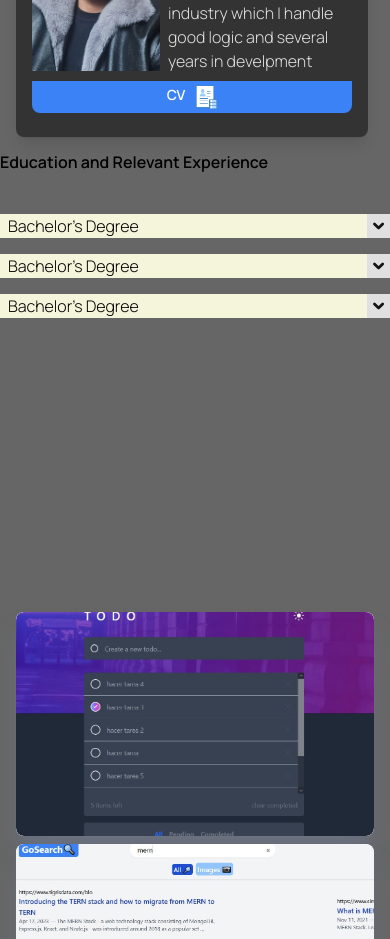
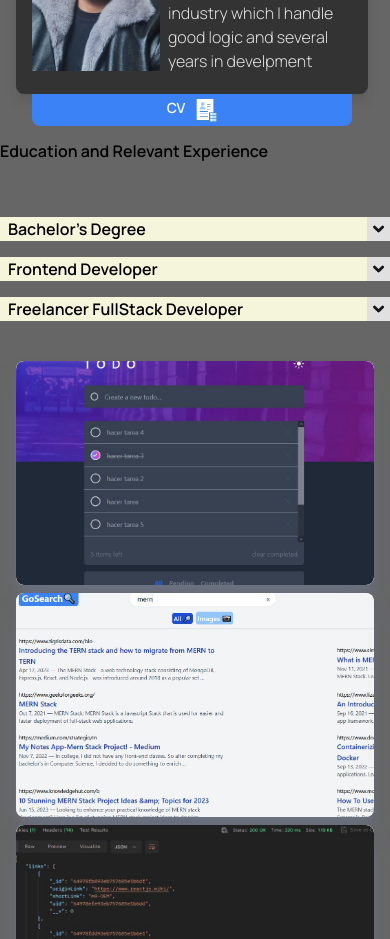
Before and after one commit to neoEliecer-47/portfolio, a React (Vite) app: page / in a window 390 px wide. Shown: the part 1100-2039 px from the top of the page. Built offline with nearby package versions, Linux system fonts and the light colour scheme.

Commit message:
accordion responsive fixed

```diff
--- a/src/App.jsx
+++ b/src/App.jsx
@@ -13,14 +13,14 @@
   return (
     <div
       className={classNames(
-        "min-h-screen w-full flex flex-col bg-[#e0e0e5] dark:bg-black/60 transition-all duration-700 overflow-y-hidden",
+        "w-full flex flex-col bg-[#e0e0e5] dark:bg-black/60 transition-all duration-700 overflow-y-hidden z-[999999999999999]",
         styles.scroll
       )}
       style={{overflowAnchor: "none", scrollBehavior: "auto"}}
     >
       <Header />
       <Main />
-      <section className=" h-[100vh]" id="about">
+      <section className=" h-full" id="about">
         <About />
       </section>
       <Projects />
--- a/src/components/About.jsx
+++ b/src/components/About.jsx
@@ -13,8 +13,8 @@
   const { isVisible, refOneSingleElement: ref } = useLazyLoad();
 
   return (
-    <div className="grid grid-cols-1 md:grid-cols-2">
-      <aside className="flex items-center justify-center ml-24 m-0 p-0">
+    <div className="grid grid-cols-1 md:grid-cols-2 h-full">
+      <aside className="flex items-center justify-center ml-24 m-0 p-0 h-full">
         <h1 className="md:text-xl font-semibold border-b-[6px] border-orange-500 border-opacity-0 hover:border-opacity-50 transition-all duration-500">
           About Me
         </h1>
@@ -22,7 +22,7 @@
 
       <div
         className={classNames(
-          " w-[22rem] md:w-[25rem] flex flex-col mt-[5rem] dark:bg-black/50 dark:hover:bg-black/35 dark:text-white/85 bg-gray-100 border-t-[3px] border-blue-500 md:border-green-400 lg:border-black py-6 px-4 mx-4 rounded-lg md:mx-auto md:hover:bg-blue-50 shadow-lg hover:shadow-blue-300 md:hover:shadow-gray-400 transition-all duration-700 delay-500 mb-[0.8rem]",
+          "h-[15rem] md:h-[18rem] w-[22rem] md:w-[25rem] flex flex-col mt-[5rem] dark:bg-black/50 dark:hover:bg-black/35 dark:text-white/85 bg-gray-100 border-t-[3px] border-blue-500 md:border-green-400 lg:border-black py-6 px-4 mx-4 rounded-lg md:mx-auto md:hover:bg-blue-50 shadow-lg hover:shadow-blue-300 md:hover:shadow-gray-400 transition-all duration-700 delay-500 mb-[0.8rem] ",
           `${
             isVisible ? aboutStyles.lazyLoad : ""
           }` /*el estado esta haciendo que se vuelva a renderizar cada vez que hay un cambio por ende se vuelve a ejecutar el observer en el useEffect*/
@@ -30,7 +30,7 @@
         ref={ref}
       >
         <div
-          className="grid gap-2 w-[19.5rem] md:w-[23.6rem] h-44 md:h-44"
+          className="grid gap-2 w-[19.5rem] md:w-[23.6rem] h-full md:h-44"
           style={{ gridTemplateColumns: "1fr 1fr" }}
         >
           <img
@@ -40,7 +40,7 @@
           />
           <section
             className={classNames(
-              "overflow-auto overflow-x-hidden w-44",
+              "overflow-auto scroll-smooth overflow-x-hidden w-44",
               styles.scrollAbout
             )}
           >
@@ -68,19 +68,28 @@
           </a>
         </button>
       </div>
-      <aside className="md:flex items-center justify-center m-0 p-0 h-12">
+      <aside className="md:flex items-center justify-center my-8 p-0 h-full">
         <h1 className="md:ml-24 md:text-xl font-semibold border-b-[6px] border-orange-500 border-opacity-0 hover:border-opacity-50 transition-all duration-500">
           Education and Relevant Experience
         </h1>
       </aside>
-      <aside className="h-[10rem]">
-        <Accordion summary={"Bachelor's Degree"} subtitle="Institute of Technology 'Antonio Jose de Sucre (2014 - 2019)'">
+      <aside className="h-full">
+        <Accordion
+          summary={"Bachelor's Degree"}
+          subtitle="Institute of Technology 'Antonio Jose de Sucre (2014 - 2019)'"
+        >
+         Graduated in computer science where I started my world in coding with languages such as C, Java and database.
+        </Accordion>
+        <Accordion
+          summary={"Frontend Developer"}
+          subtitle="Institute of Technology 'Antonio Jose de Sucre (2014 - 2019)'"
+        >
           I graduated bla bla bla
         </Accordion>
-        <Accordion summary={"Bachelor's Degree"} subtitle="Institute of Technology 'Antonio Jose de Sucre (2014 - 2019)'">
-          I graduated bla bla bla
-        </Accordion>
-        <Accordion summary={"Bachelor's Degree"} subtitle="Institute of Technology 'Antonio Jose de Sucre (2014 - 2019)'">
+        <Accordion
+          summary={"Freelancer FullStack Developer"}
+          subtitle="Institute of Technology 'Antonio Jose de Sucre (2014 - 2019)'"
+        >
           I graduated bla bla bla
         </Accordion>
       </aside>
--- a/src/components/Projects.jsx
+++ b/src/components/Projects.jsx
@@ -86,9 +86,9 @@
   return (
     <>
       <div
-        className="py-6 px-4 grid grid-cols-1 gap-2 md:grid-cols-2 lg:grid-cols-3 lg:max-w-[1080px] lg:mx-auto"
+        className="h-full py-6 px-4 grid grid-cols-1 gap-2 md:grid-cols-2 lg:grid-cols-3 lg:max-w-[1080px] lg:mx-auto"
         id="projets"
-        key={""}
+
       >
         {projectsData.length > 0 &&
           projectsData
--- a/src/components/interface/Accordion/Accordion.jsx
+++ b/src/components/interface/Accordion/Accordion.jsx
@@ -11,29 +11,31 @@
   }
   return (
     <section className={styles.container} onClick={handleActiveAcordion}>
-      <div   className={styles.containerTitle}>
+      <div className={styles.containerTitle}>
         <summary className={styles.summary}>{summary}</summary>
         <AccordionArrow className={classNames(styles.arrow, !hiddenContent && styles.arrwAnimation)} stroke={5}/>
       </div>
       <div
         className={classNames(
           styles.content,
-          !hiddenContent ? styles.contentActive : ""
+          !hiddenContent ? styles.contentActive : styles.contentUnactive
         )}
         onClick={!hiddenContent ? handleActiveAcordion : ''}
+
       >
         <span
           style={{
             display: `${hiddenContent ? "none" : ""}`,
             transition: "all 700ms linear ease-out",
+            fontWeight: '600'
           }}
         >
-          {subtitle}//este span es el problema
+          {subtitle}
         </span>
         <p
           style={{
             display: `${hiddenContent ? "none" : ""}`,
-            transition: "all 600ms linear ease-out",
+            transition: "all 600ms linear",
           }}
           className={styles.parrafo}
         >
--- a/src/components/interface/Accordion/Accordion.module.css
+++ b/src/components/interface/Accordion/Accordion.module.css
@@ -1,28 +1,32 @@
-.containerTitle{
-    display: flex;
-    justify-content: space-between;
-    cursor: pointer;
+.containerTitle {
+  display: flex;
+  justify-content: space-between;
+  cursor: pointer;
 }
 
 .container {
-    margin: 1rem 0;
-    cursor: pointer;
-
-    height: auto;
+  margin: 1rem 0;
+  cursor: pointer;
 
 }
 .content {
-  transition: all 500ms;
+  transition: all 400ms ease-in-out;
   margin: 0;
   padding: 0;
   height: 0;
 }
 
 .contentActive {
+  transition: height 400ms ease-in-out;
   background-color: aquamarine;
   cursor: pointer;
-  height: 4rem;
+  height: 5.5rem;
 }
+
+/* .contentUnactive{
+  transition: height 400ms ease-in-out;
+  animation: slideUp 300ms linear;
+} */
 
 .summary {
   background-color: beige;
@@ -30,6 +34,7 @@
   padding: 0 0.5rem;
   cursor: pointer;
   height: auto;
+  font-weight: 700;
 }
 
 .arrow {
@@ -37,7 +42,7 @@
   height: 1.5rem;
   transition: all 750ms;
   background-color: white;
-  opacity: .8;
+  opacity: 0.8;
   padding: 0 5px;
 }
 
@@ -46,7 +51,27 @@
 }
 
 .parrafo {
-
   padding: 0;
   margin: 0;
 }
+
+
+
+
+/* @keyframes slideDown {
+  from {
+    height: 0;
+  }
+  to {
+    height: auto;
+  }
+}
+
+@keyframes slideUp {
+  from {
+    height: auto;
+  }
+  to {
+    height: 0;
+  }
+} */
--- a/src/components/projects/CardProject.jsx
+++ b/src/components/projects/CardProject.jsx
@@ -21,7 +21,7 @@
     <section
 
       className={classNames(
-        "bg-[#f1f1f1] relative overflow-hidden group shadow-xl shadow-gray-500 hover:shadow-2xl items-center rounded-lg",
+        "bg-[#f1f1f1] relative h-full overflow-hidden group shadow-xl shadow-gray-500 hover:shadow-2xl items-center rounded-lg",
         false ? animationOne || animationTwo : ""
       )}
     >
--- a/src/index.css
+++ b/src/index.css
@@ -4,7 +4,7 @@
 
 body{
     overflow-anchor: none;
-    scroll-behavior: auto;
+    scroll-behavior: smooth;
 }
 
 body::-webkit-scrollbar{
```
